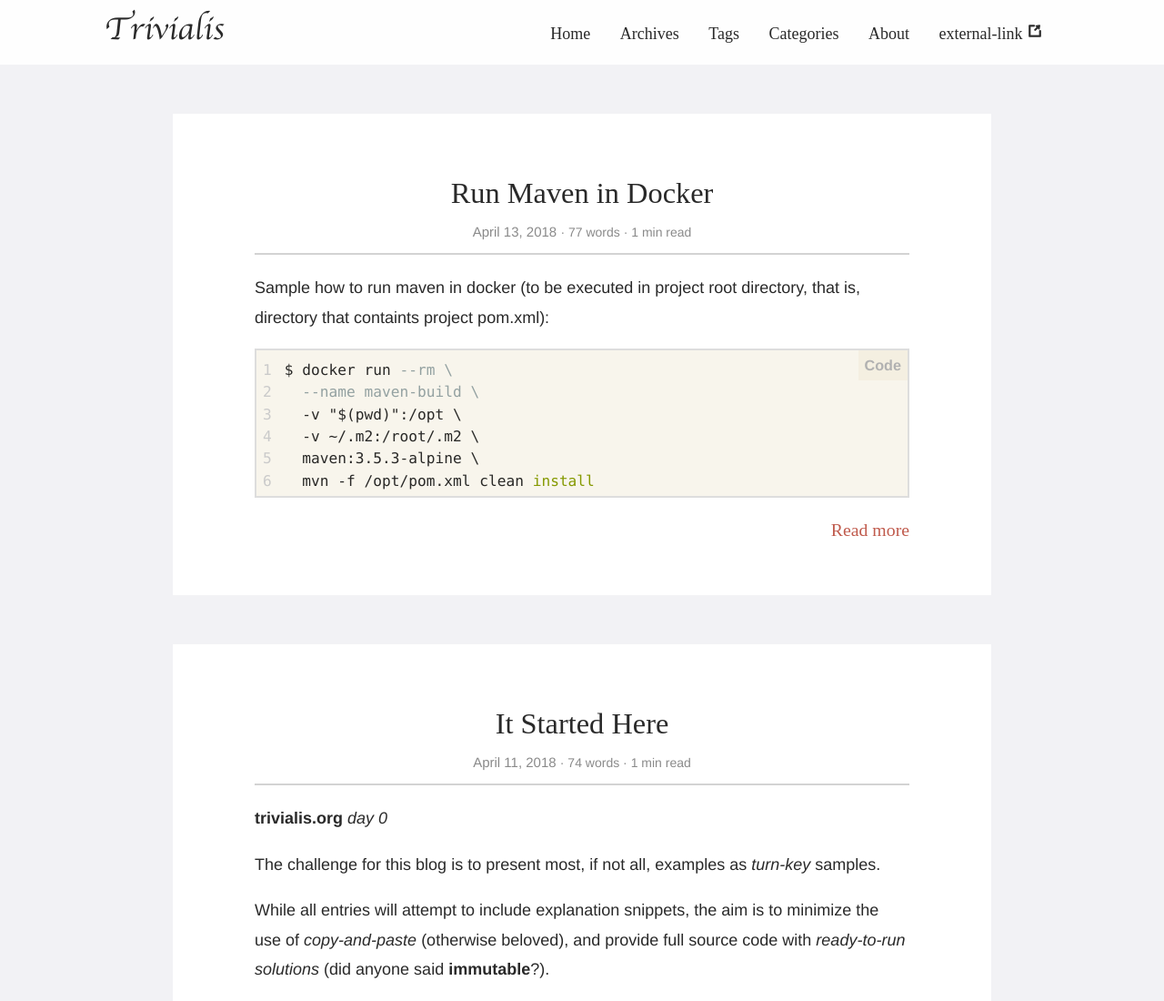
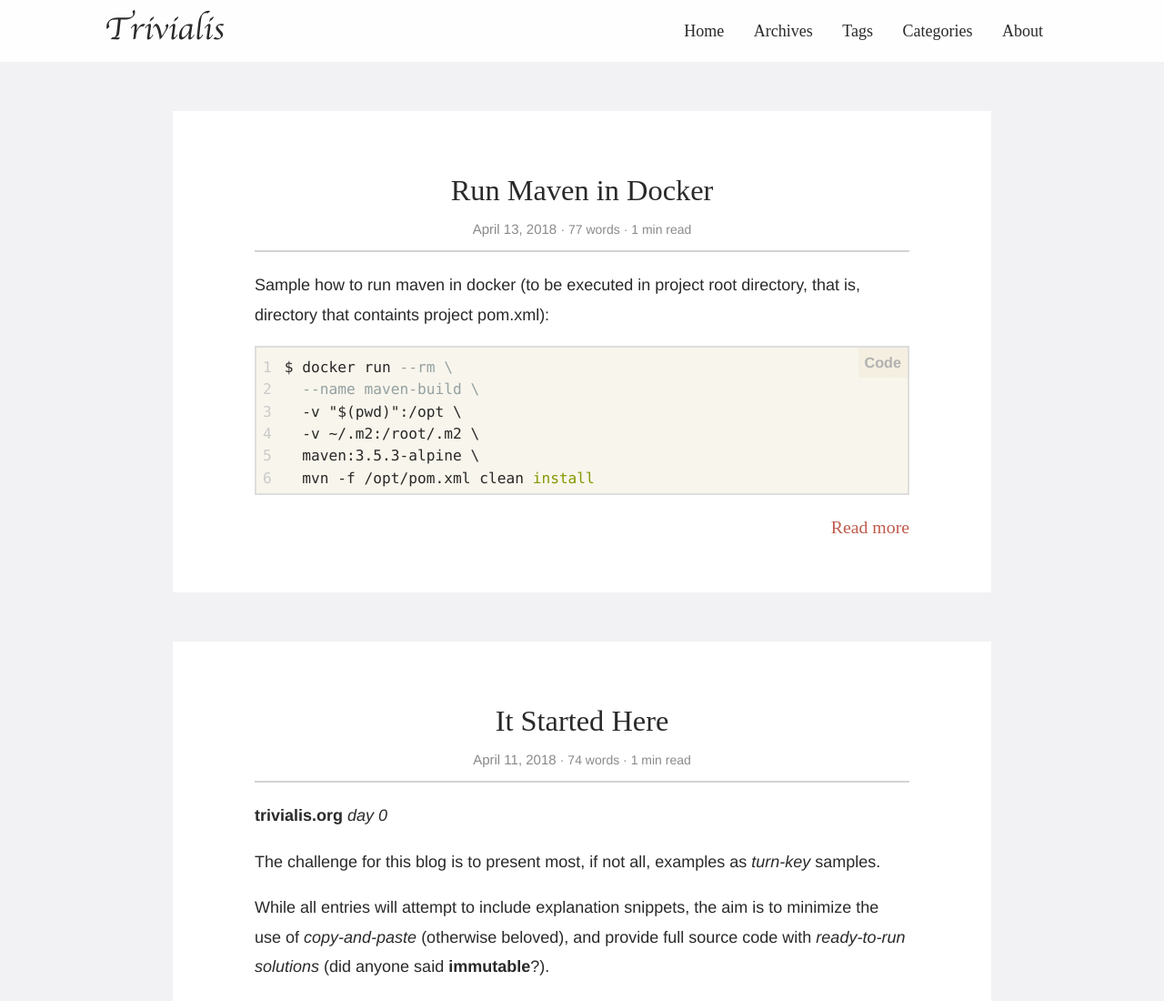
Before and after one commit to tecris/blog, a plain HTML site: page public/index.html in a window 1280 px wide. Shown: the top 1100 px of the page at 91% size. Drawn offline with Linux system fonts and the light colour scheme.

Commit message:
removed external-link

```diff
--- a/public/index.html
+++ b/public/index.html
@@ -119,8 +119,6 @@
         <li class="mobile-menu-item">Categories</li>
       </a><a href="/about/">
         <li class="mobile-menu-item">About</li>
-      </a><a href="https://gohugo.io">
-        <li class="mobile-menu-item">external-link</li>
       </a>
   </ul>
 </nav>
@@ -186,20 +184,6 @@
 
 
             <a class="menu-item-link" href="/about/">About</a>
-
-
-
-
-      </li>
-
-      <li class="menu-item">
-
-
-
-            <a class="menu-item-link" href="https://gohugo.io" target="_blank">
-              external-link
-            <i class="iconfont icon-new-window"></i>
-            </a>
 
 
 
```
Also changed, not shown: public/404.html (+0 -16 lines), public/about/index.html (+0 -16 lines), public/categories/index.html (+0 -16 lines), public/post/index.html (+0 -16 lines), public/post/it-started-here/index.html (+0 -16 lines), public/post/run-maven-in-docker/index.html (+0 -16 lines), public/tags/docker-compose/index.html (+0 -16 lines), public/tags/docker/index.html (+0 -16 lines), public/tags/index.html (+0 -16 lines), public/tags/maven/index.html (+0 -16 lines), 1 other file.
